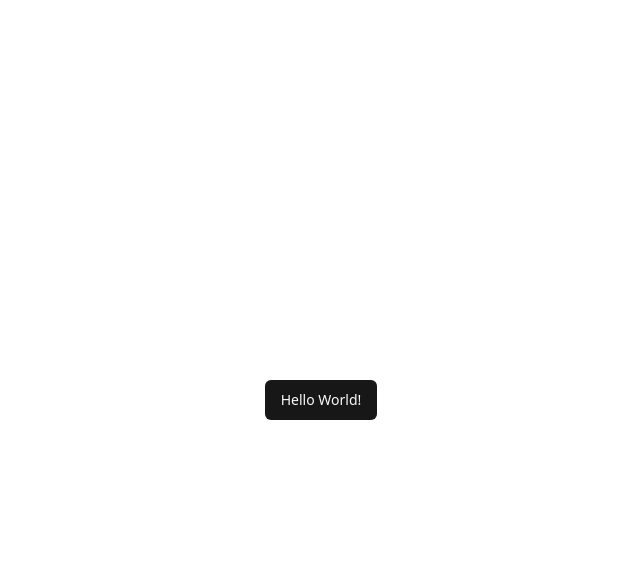
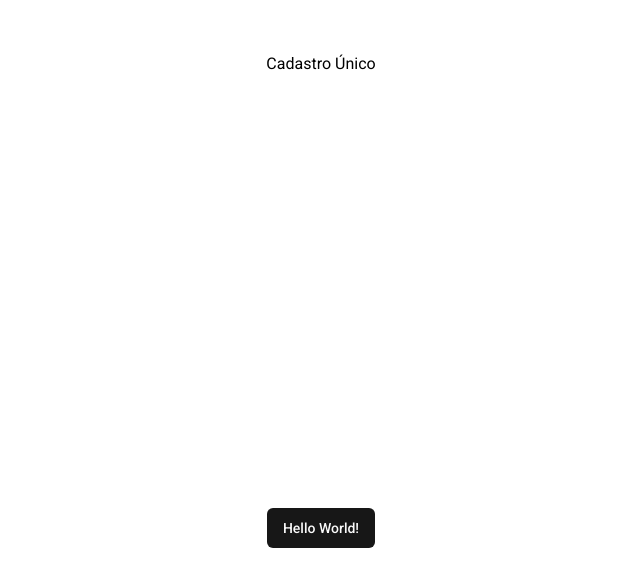
Before and after one commit to joaopedroaat/cadastro-semhab, a React (Vite) app: page / in a window 1280 px wide. Shown: the top 586 px of the page, without its empty margins (319-959 px from the left). Built offline with nearby package versions, Linux system fonts and the light colour scheme.

Commit message:
Add roboto

```diff
--- a/index.html
+++ b/index.html
@@ -3,6 +3,15 @@
   <head>
     <meta charset="UTF-8" />
     <meta name="viewport" content="width=device-width, initial-scale=1.0" />
+
+    <!-- Load Roboto Font -->
+    <link rel="preconnect" href="https://fonts.googleapis.com" />
+    <link rel="preconnect" href="https://fonts.gstatic.com" crossorigin />
+    <link
+      href="https://fonts.googleapis.com/css2?family=Roboto:wght@100;300;400;500;700;900&display=swap"
+      rel="stylesheet"
+    />
+
     <title>Cadastro SEMHAB</title>
   </head>
   <body>
--- a/src/App.tsx
+++ b/src/App.tsx
@@ -3,6 +3,9 @@ import { Button } from "./components/ui/button";
 export function App() {
   return (
     <>
+      <header className="w-full h-32 flex justify-center items-center">
+        <h1>Cadastro Único</h1>
+      </header>
       <main className="h-screen w-full flex items-center justify-center">
         <Button>Hello World!</Button>
       </main>
--- a/tailwind.config.js
+++ b/tailwind.config.js
@@ -1,11 +1,13 @@
+const defaultTheme = require("tailwindcss/defaultTheme");
+
 /** @type {import('tailwindcss').Config} */
 module.exports = {
   darkMode: ["class"],
   content: [
-    './pages/**/*.{ts,tsx}',
-    './components/**/*.{ts,tsx}',
-    './app/**/*.{ts,tsx}',
-    './src/**/*.{ts,tsx}',
+    "./pages/**/*.{ts,tsx}",
+    "./components/**/*.{ts,tsx}",
+    "./app/**/*.{ts,tsx}",
+    "./src/**/*.{ts,tsx}",
   ],
   prefix: "",
   theme: {
@@ -17,6 +19,9 @@ module.exports = {
       },
     },
     extend: {
+      fontFamily: {
+        sans: ["Roboto", ...defaultTheme.fontFamily.sans],
+      },
       keyframes: {
         "accordion-down": {
           from: { height: "0" },
@@ -34,4 +39,4 @@ module.exports = {
     },
   },
   plugins: [require("tailwindcss-animate")],
-}
+};
```
Also changed, not shown: src/index.css (line endings or trailing spaces).
